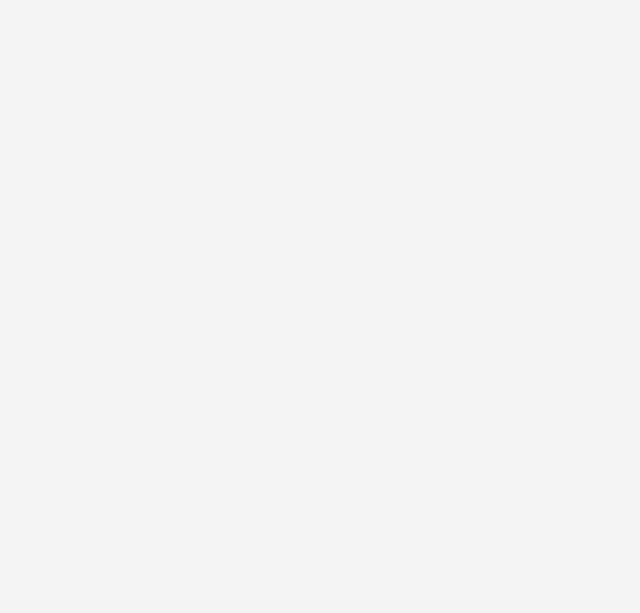
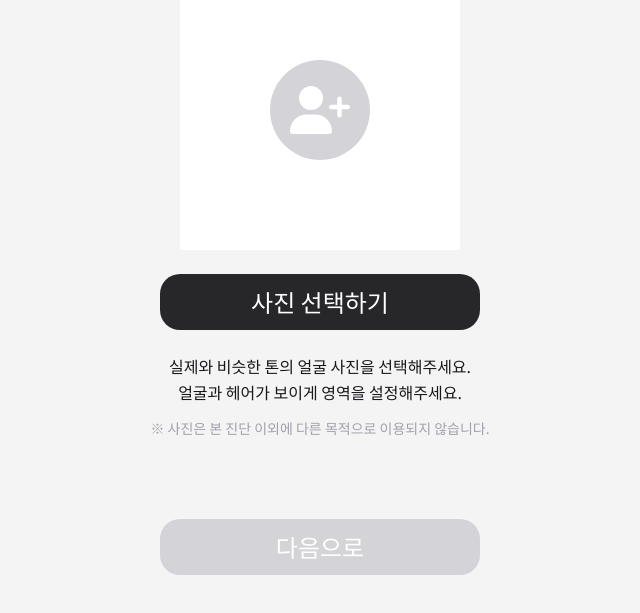
Before and after one commit to SaekKkanDa/OppaManyColorTone, a React (Vite) app: page /my-image in a window 1280 px wide. Before the commit this address had no page. Shown: the part 177-790 px from the top of the page, without its empty margins (320-960 px from the left). Built offline with nearby package versions, Linux system fonts and the light colour scheme.

Commit message:
feat(ImageUpload): #12 사진 업로드 페이지 마크업

```diff
--- a/src/Router.jsx
+++ b/src/Router.jsx
@@ -3,6 +3,7 @@ import { Routes, Route, BrowserRouter } from 'react-router-dom';
 import MobileLayout from '@Components/Layout/MobileLayout';
 
 import LandingPage from '@Pages/Landing';
+import ImageUploadPage from '@Pages/ImageUpload';
 
 function AppRouter() {
     return (
@@ -10,6 +11,7 @@ function AppRouter() {
             <Routes>
                 <Route element={<MobileLayout />}>
                     <Route path="/" element={<LandingPage />} />
+                    <Route path="/my-image" element={<ImageUploadPage />} />
                 </Route>
             </Routes>
         </BrowserRouter>
--- a/src/pages/ImageUpload/index.jsx
+++ b/src/pages/ImageUpload/index.jsx
@@ -1,5 +1,39 @@
-function LandingPage() {
-    return <div>this is landing page</div>;
+import { FontAwesomeIcon } from '@fortawesome/react-fontawesome';
+import { faUserPlus } from '@fortawesome/free-solid-svg-icons';
+import theme, { Button } from '@Styles/theme';
+import {
+    FlexContainer,
+    Guidance,
+    ImageBox,
+    ImageUpload,
+    NextButton,
+    Notification,
+} from './style';
+
+function ImageUploadPage() {
+    return (
+        <FlexContainer>
+            <ImageBox>
+                <ImageUpload>
+                    <FontAwesomeIcon
+                        icon={faUserPlus}
+                        size="3x"
+                        color={theme.white}
+                    />
+                </ImageUpload>
+            </ImageBox>
+            <Button>사진 선택하기</Button>
+            <Guidance>
+                실제와 비슷한 톤의 얼굴 사진을 선택해주세요.
+                <br />
+                얼굴과 헤어가 보이게 영역을 설정해주세요.
+            </Guidance>
+            <Notification>
+                ※ 사진은 본 진단 이외에 다른 목적으로 이용되지 않습니다.
+            </Notification>
+            <NextButton disabled>다음으로</NextButton>
+        </FlexContainer>
+    );
 }
 
-export default LandingPage;
+export default ImageUploadPage;
--- /dev/null
+++ b/src/pages/ImageUpload/style.jsx
@@ -0,0 +1,42 @@
+import styled from 'styled-components';
+import { Button, flexCustom } from '@Styles/theme';
+
+export const FlexContainer = styled.div`
+    position: relative;
+    ${flexCustom('column', 'center', 'center')}
+    padding: 40px 20px;
+    height: 100vh;
+`;
+
+export const ImageBox = styled.div`
+    ${flexCustom('column', 'center', 'center')}
+    margin-bottom: 24px;
+    width: 280px;
+    height: 280px;
+    background-color: ${({ theme }) => theme.white};
+`;
+
+export const ImageUpload = styled.div`
+    ${flexCustom('column', 'center', 'center')}
+    width: 100px;
+    height: 100px;
+    border-radius: 50%;
+    background-color: ${({ theme }) => theme.gray[300]};
+`;
+
+export const Guidance = styled.p`
+    margin: 24px 0 12px;
+    text-align: center;
+    line-height: 1.6em;
+`;
+
+export const Notification = styled(Guidance)`
+    margin: 0 0 36px;
+    color: ${({ theme }) => theme.gray[400]};
+    font-size: 14px;
+`;
+
+export const NextButton = styled(Button)`
+    position: fixed;
+    bottom: 48px;
+`;
```
